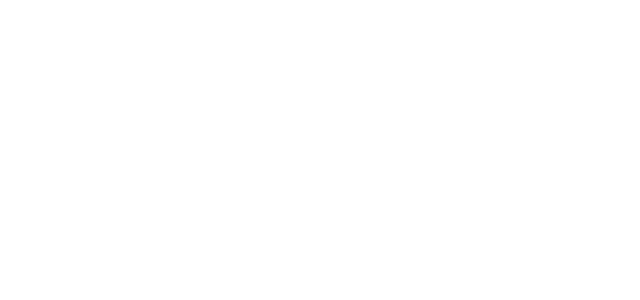
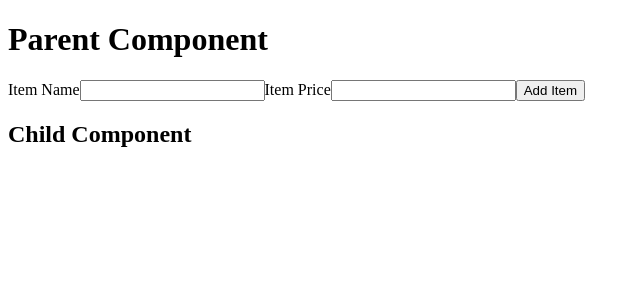
Before and after one commit to acciojob/lift-state-up-4-areebkhan274427, a React app: page / in a window 1280 px wide. Shown: the top 300 px of the page, without its empty margins (0-640 px from the left). Built offline with nearby package versions, Linux system fonts and the light colour scheme.

Commit message:
Changes 1

```diff
--- a/src/components/App.js
+++ b/src/components/App.js
@@ -1,11 +1,12 @@
 
 import React from "react";
 import './../styles/App.css';
-
+import Parent from "./Parent";
 const App = () => {
   return (
     <div>
         {/* Do not remove the main div */}
+        <Parent/>
     </div>
   )
 }
--- /dev/null
+++ b/src/components/Child.js
@@ -0,0 +1,23 @@
+import React from "react";
+
+function Child({ data, changeData }) {
+    function deleteItem(index){
+        let tempArr = [...data];
+        tempArr.splice(index,1);
+        changeData(tempArr);
+    }
+  return (
+    <div className="child">
+      <h2>Child Component</h2>
+      <ul>
+        {
+            data.map((element,index)=>(
+                <li key={index}>{element.name} - ${element.price} <button onClick={()=>deleteItem(index)}>Remove</button></li>
+            ))
+        }
+      </ul>
+    </div>
+  );
+}
+
+export default Child;
--- /dev/null
+++ b/src/components/Parent.js
@@ -0,0 +1,38 @@
+import React, { useState } from "react";
+import Child from "./Child";
+function Parent() {
+  const [arr, setArr] = useState([]);
+  const [name, setName] = useState("");
+  const [price, setPrice] = useState("");
+
+  function addData() {
+    setArr([
+      ...arr,
+      {
+        name: name,
+        price: price,
+      },
+    ]);
+  }
+  return (
+    <div className="parent">
+      <h1>Parent Component</h1>
+      <label>Item Name</label>
+      <input
+        onChange={(e) => setName(e.target.value)}
+        type="text"
+        id="itemName"
+      />
+      <label>Item Price</label>
+      <input
+        onChange={(e) => setPrice(e.target.value)}
+        type="text"
+        id="itemPrice"
+      />
+      <button onClick={addData}>Add Item</button>
+      <Child data={arr} changeData={setArr}/>
+    </div>
+  );
+}
+
+export default Parent;
```
Also changed, not shown: 1 other file (tests, documents, lock files or other folders).
